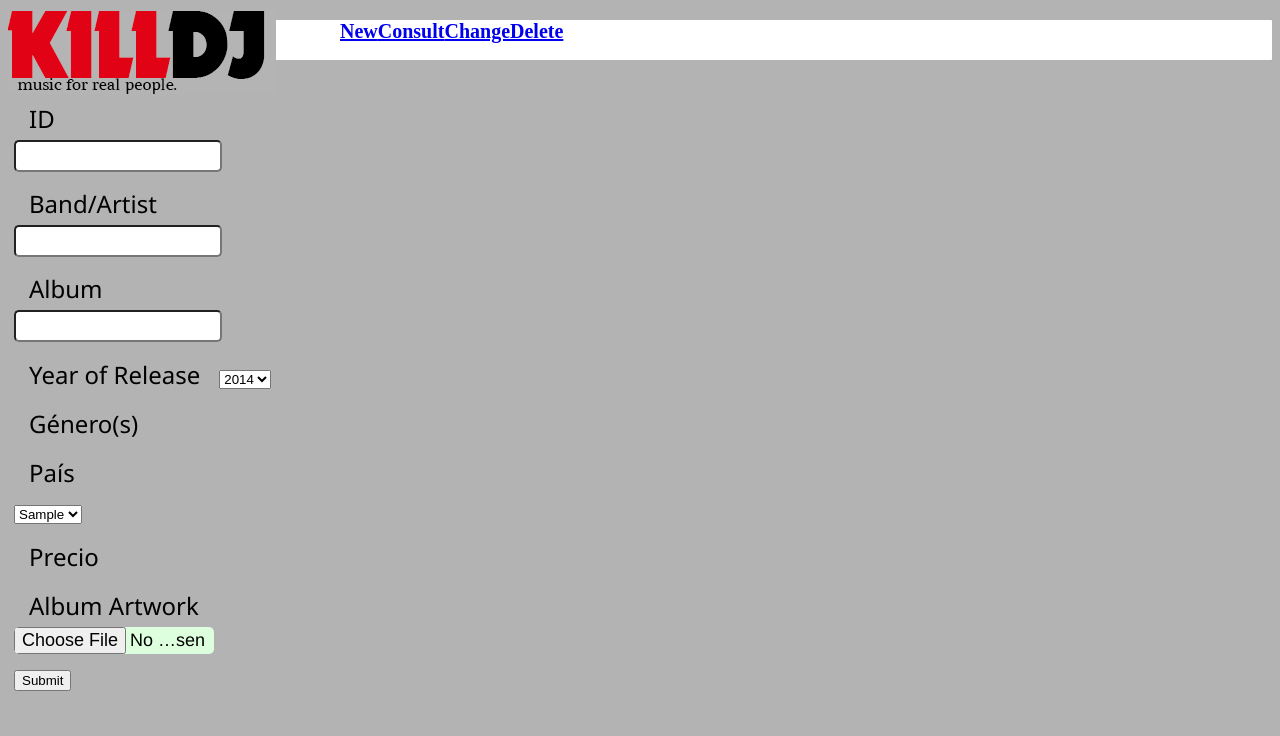
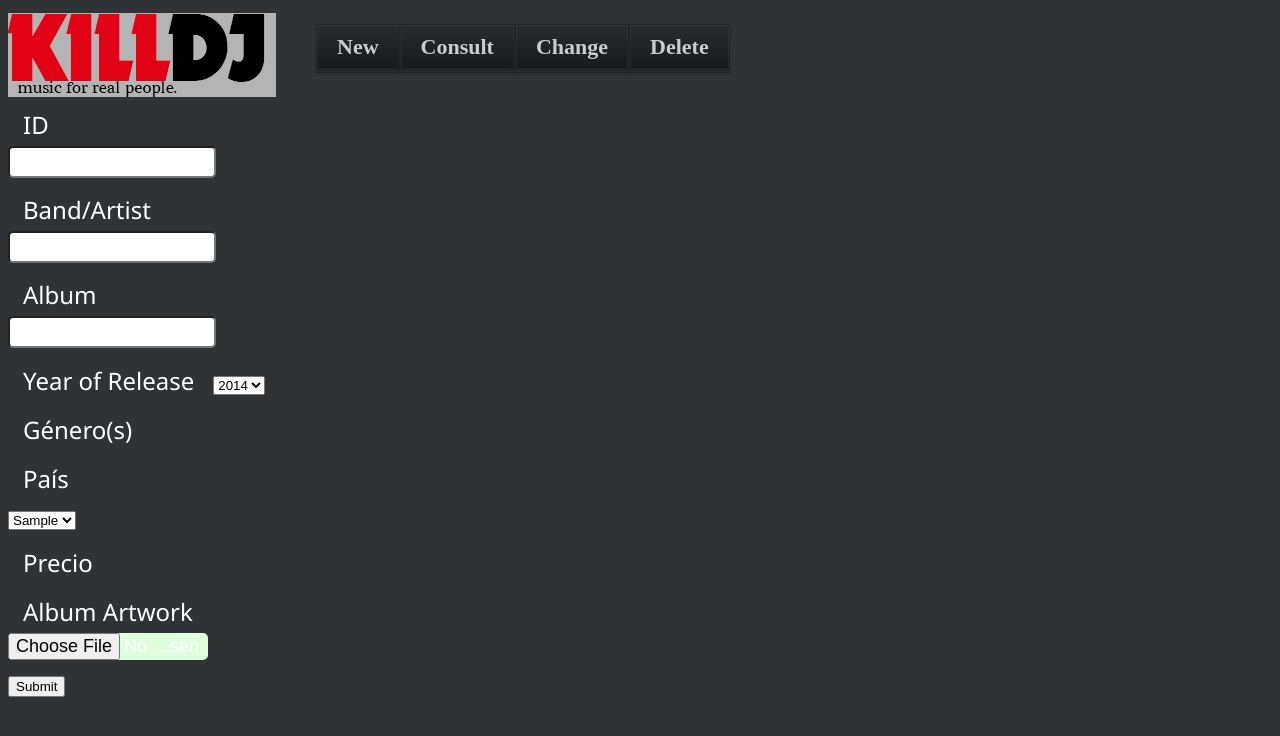
Before and after one commit to Arturo-MR/KillDj, a PHP site: page / in a window 1280 px wide. Shown: the top 736 px of the page. Run offline with PHP 8.4, Linux system fonts and the light colour scheme; tables that the repository leaves empty or names only in its code hold one stand-in row (values such as "Sample post").

Commit message:
Edit Menu
New Style Menu and little changes (background color, text size)

```diff
--- a/css/styles.css
+++ b/css/styles.css
@@ -1,12 +1,12 @@
 body{
 	font-size: 16px;
-	background-color:#B3B3B3;
+	background-color:#303335;
+  color:white;
 }
-header
-{
-  padding-top: -5px;
-  background-color: white;
-  border-radius: 1px;
+header{
+  margin: 5px auto;
+/*  border-radius: 1px;
+  box-shadow: 1em;*/
 }
 
 /*"Input" classes and pseudoclasses*/
@@ -45,30 +45,52 @@ label{
 	font-size: 24px;
 }
 section{
-  padding: 6px;
+  margin: 10px auto;
+}
+#logo{
+  float: left;
+  padding: 5px 0px;
+}
+/*Menu*/
+.nav{
+  /*float: right;*/
+  display: inline-block;
+  height: 48px;
+  list-style: none;
+}
+.nav li,   .active {
+  float: left;
+  position: relative;
+  margin: 0 0 4px;
+  height: 44px;
+  color: #ccc;
+  text-shadow: 0 1px rgba(0,0,0,.0.8);
+  background-color: rgba(0,0,0,0.5);
+  border: 1px solid #232428;
+  border-bottom-color: #1f2326;
+  background-image: -webkit-linear-gradient(top, rgba(255, 255, 255, 0.08), rgba(255, 255, 255, 0));
+  background-image: -moz-linear-gradient(top, rgba(255, 255, 255, 0.08), rgba(255, 255, 255, 0));
+  background-image: -moz-linear-gradient(top, rgba(255, 255, 255, 0.08), rgba(255, 255, 255, 0));
+  background-image: -o-linear-gradient(top, rgba(255, 255, 255, 0.08), rgba(255, 255, 255, 0));
+  background-image: linear-gradient(to bottom, rgba(255, 255, 255, 0.08), rgba(255, 255, 255, 0));
+  -webkit-box-shadow: inset 0 0 0 1px rgba(255, 255, 255, 0.05), 0 2px #262a2e, 0 3px #1f2326, 0 4px 3px rgba(0, 0, 0, 0.2);
+  box-shadow: inset 0 0 0 1px rgba(255, 255, 255, 0.05), 0 2px #262a2e, 0 3px #1f2326, 0 4px 3px rgba(0, 0, 0, 0.2);
+
+}
+.nav  li:hover {
+  color: #DF1717;
+  text-shadow: 0 1px black, 0 0 20px rgba(255, 255, 255, 0.5);
 }
 
-#logo{
-  margin: -10px auto; /*corregir*/
-  position: absolute;
+.nav li a{
+  color: inherit;
+  display: block;
+  font-size: 22px;
+  font-weight: bold;
+  line-height: 44px;
+  padding: 0 20px;
+  text-decoration: none;
+  outline: 0;
 }
 
-#menu{
-  font-size: 20px;
-  font-weight: bold;
-  height: 40px;
-  margin: 1em auto;
-  position: relative;
-  width: 100%;
-}
-#menu ul{
-  margin: 0 auto;
-  padding: 0;
-  height: 40px;
-  width: 600px;
-}
-#menu ul li{
-  display: inline;
-  float: left;
-  text-decoration: none;
-}
+/*End Menu*/
--- a/menu.php
+++ b/menu.php
@@ -1,9 +1,7 @@
-<div id="menu">
-<ul>
+<ul class="nav"> <!-- la clase directa en ul -->
 	<li><a href="index.php?type=new">New</a></li>
-	<li><a href="consult.php">Consult</a></li>
-	<li><a href="change.php">Change</a></li>
-	<li><a href="delete.php">Delete</a></li>
+	<li><a href="#">Consult</a></li>
+	<li><a href="#">Change</a></li>
+	<li><a href="#">Delete</a></li>
 
 </ul>
-</div>
```
